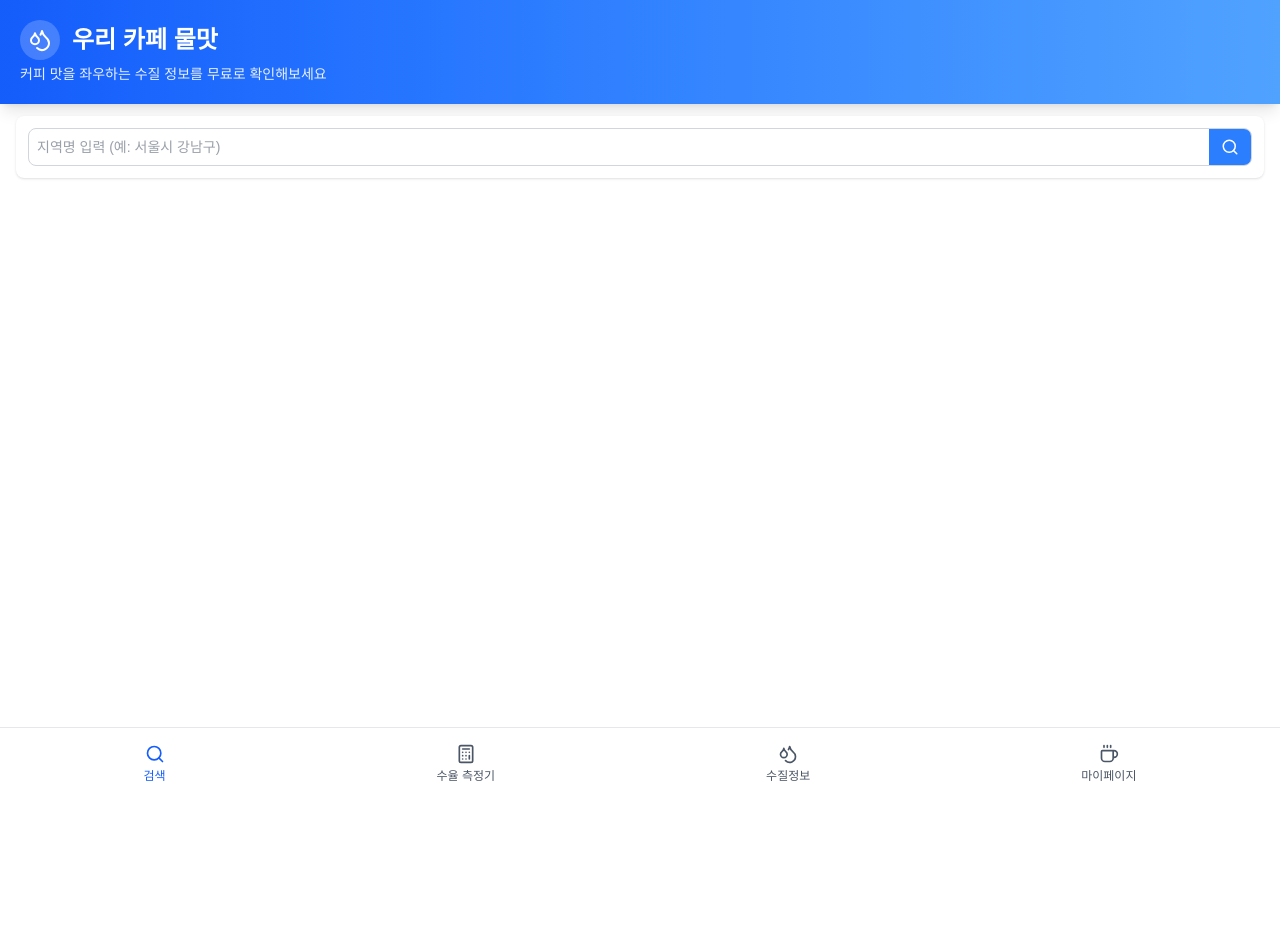
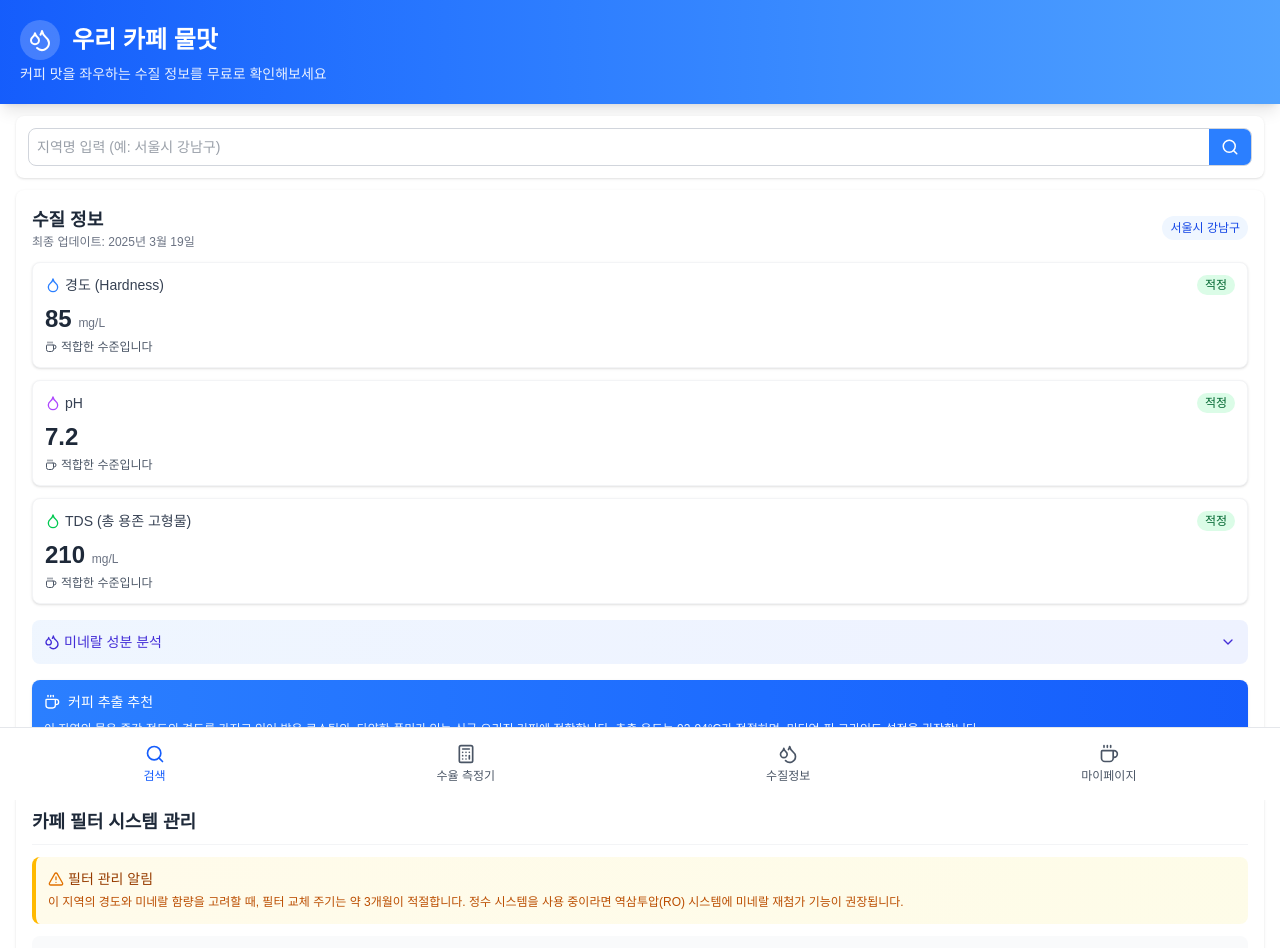
Before and after one commit to hhhaan/mul-mat, a Next.js app: page / in a window 1280 px wide. Shown: the top 948 px of the page. Before the commit the page ends 800 px from the top, so only its background shows below. Built offline with nearby package versions, Linux system fonts and the light colour scheme.

Commit message:
style : 데이터 없는 기본 레이아웃 구축 #2

```diff
--- a/src/screens/home/screen.tsx
+++ b/src/screens/home/screen.tsx
@@ -1,14 +1,108 @@
 'use client';
 import { Layout } from '@/src/widgets/Layout';
-import { Droplets, Search } from 'lucide-react';
+import { Droplet, Coffee, Droplets, ChevronDown, AlertTriangle, Search } from 'lucide-react';
 import { useState } from 'react';
 
+// 수질 상태 평가 함수
+const getQualityStatus = (value, type) => {
+    // 기존 함수 내용
+    // 실제 구현은 별도로 해야 합니다
+    return {
+        status: '적정',
+        bgColor: 'bg-green-100',
+        color: 'text-green-800',
+        forCoffee: '적합한 수준입니다',
+    };
+};
+
 export const HomeScreen = () => {
+    const [isExpanded, setIsExpanded] = useState(false);
+
+    // 실제 앱에서는 API 호출 등으로 데이터를 가져옵니다
+    const sampleData = {
+        location: '서울시 강남구',
+        lastUpdated: '2025년 3월 19일',
+        waterQuality: {
+            hardness: 85,
+            ph: 7.2,
+            tds: 210,
+            minerals: {
+                calcium: 32,
+                magnesium: 18,
+                sodium: 12,
+            },
+        },
+        recommendation:
+            '이 지역의 물은 중간 정도의 경도를 가지고 있어 밝은 로스팅의, 다양한 풍미가 있는 싱글 오리진 커피에 적합합니다. 추출 온도는 92-94°C가 적절하며, 미디엄-핀 그라인드 설정을 권장합니다.',
+    };
+
     return (
         <Layout>
             <Header />
-            <SearchArea />
-            <div></div>
+            <SearchInput />
+
+            <div className="px-4 pb-4 flex-1">
+                <div className="bg-white rounded-lg shadow-sm p-4 mb-3">
+                    <div className="flex justify-between items-center mb-3">
+                        <div>
+                            <h2 className="text-lg font-bold text-gray-800">수질 정보</h2>
+                            <p className="text-xs text-gray-500">최종 업데이트: {sampleData.lastUpdated}</p>
+                        </div>
+                        <div className="bg-blue-50 text-blue-700 py-1 px-2 rounded-full text-xs font-medium">
+                            {sampleData.location}
+                        </div>
+                    </div>
+
+                    <div className="grid grid-cols-1 gap-3 mb-4">
+                        {/* 경도 */}
+                        <WaterQualityCard
+                            icon={<Droplet size={16} className="text-blue-500 mr-1" />}
+                            title="경도 (Hardness)"
+                            value={sampleData.waterQuality.hardness}
+                            unit="mg/L"
+                            statusInfo={getQualityStatus(sampleData.waterQuality.hardness, 'hardness')}
+                        />
+
+                        {/* pH */}
+                        <WaterQualityCard
+                            icon={<Droplet size={16} className="text-purple-500 mr-1" />}
+                            title="pH"
+                            value={sampleData.waterQuality.ph}
+                            unit=""
+                            statusInfo={getQualityStatus(sampleData.waterQuality.ph, 'ph')}
+                        />
+
+                        {/* TDS */}
+                        <WaterQualityCard
+                            icon={<Droplet size={16} className="text-green-500 mr-1" />}
+                            title="TDS (총 용존 고형물)"
+                            value={sampleData.waterQuality.tds}
+                            unit="mg/L"
+                            statusInfo={getQualityStatus(sampleData.waterQuality.tds, 'tds')}
+                        />
+                    </div>
+
+                    {/* 미네랄 성분 */}
+                    <MineralsSection
+                        isExpanded={isExpanded}
+                        setIsExpanded={setIsExpanded}
+                        minerals={sampleData.waterQuality.minerals}
+                    />
+
+                    {/* 커피 추천 */}
+                    <CoffeeRecommendation recommendation={sampleData.recommendation} />
+                </div>
+
+                {/* 카페 필터 정보 */}
+                <div className="bg-white rounded-lg shadow-sm p-4">
+                    <div className="border-b border-gray-100 pb-2 mb-3">
+                        <h2 className="text-lg font-bold text-gray-800">카페 필터 시스템 관리</h2>
+                    </div>
+
+                    <FilterManagementAlert />
+                    <Disclaimer />
+                </div>
+            </div>
         </Layout>
     );
 };
@@ -29,7 +123,7 @@ const Header = () => {
     );
 };
 
-const SearchArea = () => {
+const SearchInput = () => {
     const [isSearchFocused, setIsSearchFocused] = useState(false);
     const [searchQuery, setSearchQuery] = useState('');
 
@@ -63,3 +157,111 @@ const SearchArea = () => {
         </div>
     );
 };
+
+const WaterQualityCard = ({ icon, title, value, unit, status, forCoffee, statusInfo }) => {
+    return (
+        <div className="bg-white rounded-lg shadow-sm border border-gray-100 p-3 hover:shadow-md transition-shadow">
+            <div className="flex justify-between items-center mb-2">
+                <div className="flex items-center">
+                    {icon}
+                    <span className="text-gray-700 text-sm font-medium">{title}</span>
+                </div>
+                <span
+                    className={`px-2 py-0.5 rounded-full text-xs font-medium ${statusInfo.bgColor} ${statusInfo.color}`}
+                >
+                    {statusInfo.status}
+                </span>
+            </div>
+            <div className="text-2xl font-bold text-gray-800">
+                {value} {unit && <span className="text-xs font-normal text-gray-500">{unit}</span>}
+            </div>
+            <div className="mt-1 flex items-center">
+                <Coffee size={12} className="text-gray-600 mr-1" />
+                <span className="text-xs text-gray-600">{statusInfo.forCoffee}</span>
+            </div>
+        </div>
+    );
+};
+
+const MineralCard = ({ title, value, description }) => {
+    return (
+        <div className="bg-white/70 rounded-lg p-3 shadow-sm">
+            <div className="text-xs text-indigo-700 font-medium mb-1">{title}</div>
+            <div className="text-lg font-bold text-gray-800">
+                {value} <span className="text-xs font-normal text-gray-500">mg/L</span>
+            </div>
+            <div className="text-xs text-gray-600 mt-1">{description}</div>
+        </div>
+    );
+};
+
+const MineralsSection = ({ isExpanded, setIsExpanded, minerals }) => {
+    return (
+        <div
+            className="bg-gradient-to-r from-blue-50 to-indigo-50 rounded-lg p-3 mb-4 cursor-pointer"
+            onClick={() => setIsExpanded(!isExpanded)}
+        >
+            <div className="flex justify-between items-center">
+                <h4 className="font-medium text-sm text-indigo-700 flex items-center">
+                    <Droplets size={16} className="mr-1" />
+                    미네랄 성분 분석
+                </h4>
+                <ChevronDown
+                    size={16}
+                    className={`text-indigo-700 transition-transform duration-300 ${
+                        isExpanded ? 'transform rotate-180' : ''
+                    }`}
+                />
+            </div>
+
+            {isExpanded && (
+                <div className="grid grid-cols-1 sm:grid-cols-3 gap-3 mt-3">
+                    <MineralCard title="칼슘" value={minerals.calcium} description="바디감과 단맛에 영향" />
+                    <MineralCard title="마그네슘" value={minerals.magnesium} description="산미와 추출 효율에 영향" />
+                    <MineralCard title="나트륨" value={minerals.sodium} description="풍미와 밸런스에 영향" />
+                </div>
+            )}
+        </div>
+    );
+};
+
+// 커피 추천 컴포넌트
+export const CoffeeRecommendation = ({ recommendation }) => {
+    return (
+        <div className="bg-gradient-to-r from-blue-500 to-blue-600 text-white p-3 rounded-lg shadow-sm mb-3">
+            <h4 className="font-medium flex items-center mb-2 text-sm">
+                <Coffee size={16} className="mr-2" />
+                커피 추출 추천
+            </h4>
+            <p className="text-xs text-blue-50 leading-relaxed">{recommendation}</p>
+        </div>
+    );
+};
+
+// 필터 관리 알림 컴포넌트
+export const FilterManagementAlert = () => {
+    return (
+        <div className="bg-gradient-to-r from-amber-50 to-yellow-50 border-l-4 border-amber-400 p-3 rounded-lg mb-3">
+            <h4 className="font-medium flex items-center mb-1 text-sm text-amber-800">
+                <AlertTriangle size={16} className="mr-1 text-amber-600" />
+                필터 관리 알림
+            </h4>
+            <p className="text-xs text-amber-700 leading-relaxed">
+                이 지역의 경도와 미네랄 함량을 고려할 때, 필터 교체 주기는 약 3개월이 적절합니다. 정수 시스템을 사용
+                중이라면 역삼투압(RO) 시스템에 미네랄 재첨가 기능이 권장됩니다.
+            </p>
+        </div>
+    );
+};
+
+// 정보 고지사항 컴포넌트
+export const Disclaimer = () => {
+    return (
+        <div className="text-xs text-gray-500 bg-gray-50 p-3 rounded-lg">
+            <p className="mb-1">
+                * 해당 정보는 공공데이터 기반으로 제공되며, 정확한 수질 확인을 위해서는 현장 테스트를 권장합니다.
+            </p>
+            <p>* 지역별 수돗물 기준 정보이며, 건물 배관 상태에 따라 차이가 있을 수 있습니다.</p>
+        </div>
+    );
+};
```
